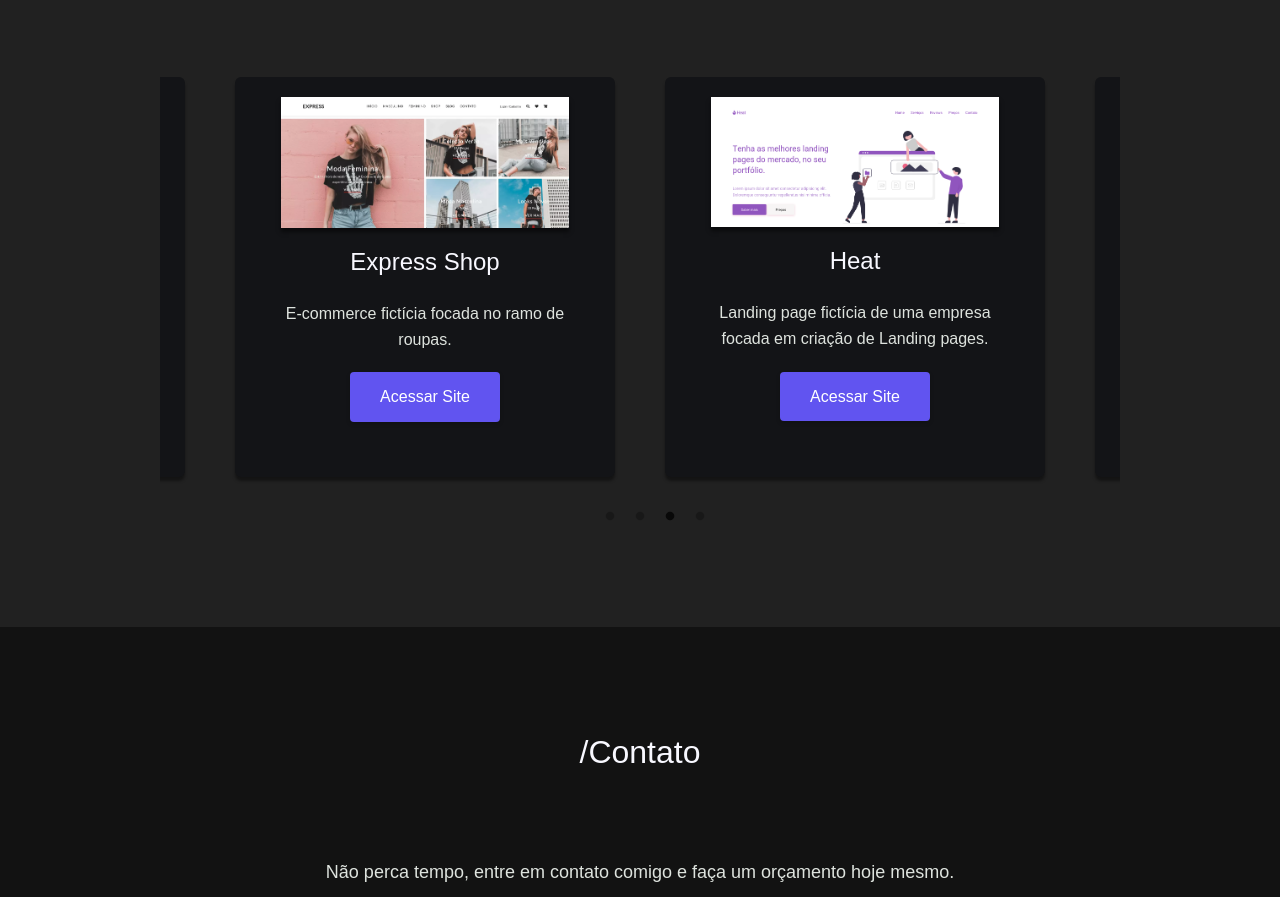
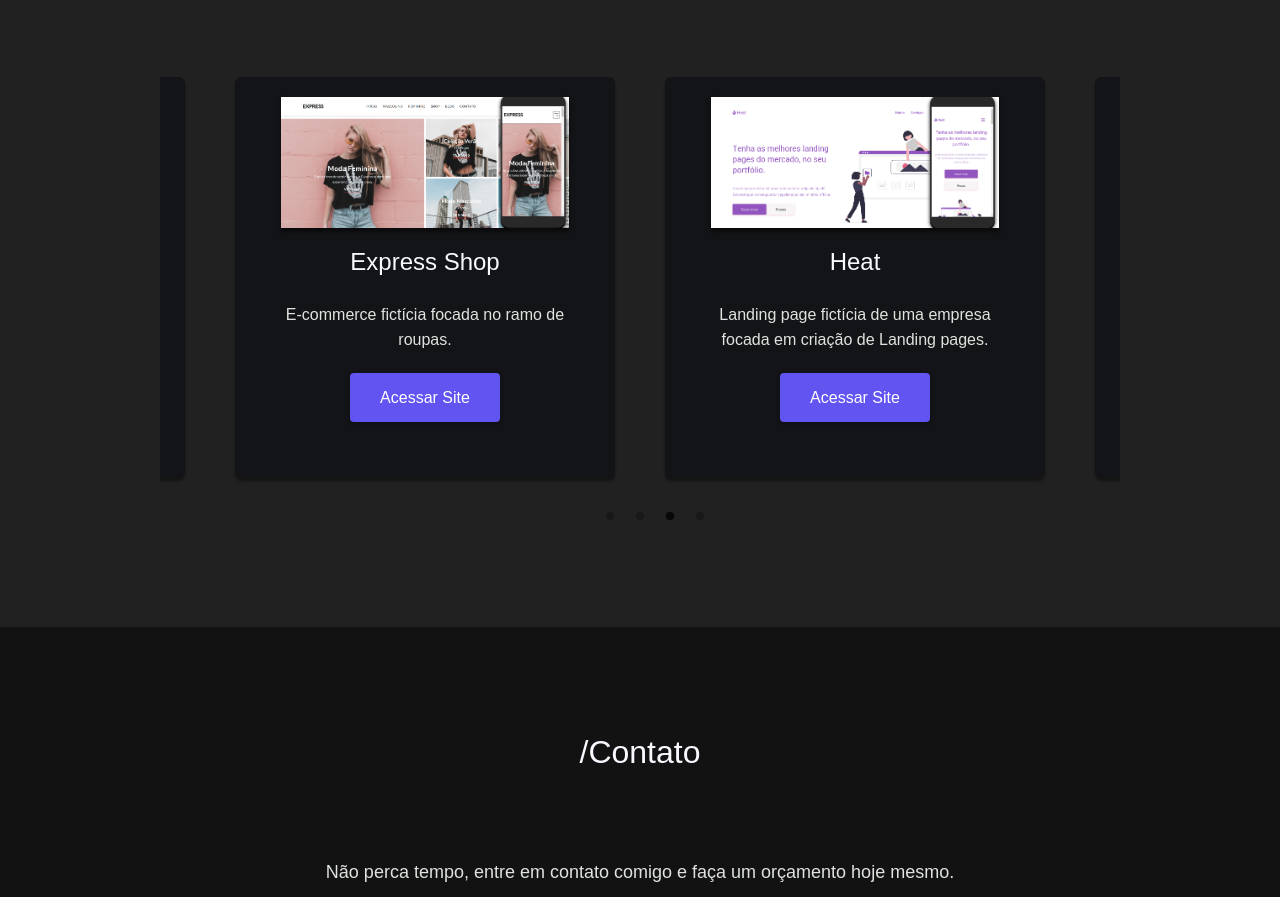
Before and after one commit to devsfe/Personal-portfolio, a plain HTML site: page index.html in a window 1280 px wide. Shown: the part 2589-3486 px from the top of the page. Drawn offline with nearby package versions, Linux system fonts and the light colour scheme.

Commit message:
Atualizaçao imagens sites

```diff
--- a/index.html
+++ b/index.html
@@ -96,17 +96,17 @@
                     <p class="img__description">Website focado no ramo imiliário com um lindo design e alta performance. <br><a href="https://fortune-imobiliaria.netlify.app/" class="img__btn">Acessar Site</a></p>
                 </div>
                 <div class="img__container">
-                    <img src="assets/images/express-shop.webp" alt="" class="img">
+                    <img src="assets/images/express.png" alt="" class="img">
                     <h3 class="img__title">Express Shop</h3>
                     <p class="img__description">E-commerce fictícia focada no ramo de roupas. <br><a href="https://expresshop.netlify.app/" class="img__btn">Acessar Site</a></p>
                 </div>
                 <div class="img__container">
-                    <img src="assets/images/heat-page.png" alt="" class="img">
+                    <img src="assets/images/heat.png" alt="" class="img">
                     <h3 class="img__title">Heat</h3>
                     <p class="img__description">Landing page fictícia de uma empresa focada em criação de Landing pages. <br><a href="https://heatpage.netlify.app/" class="img__btn">Acessar Site</a></p>
                 </div>
                 <div class="img__container">
-                    <img src="assets/images/next-bar.webp" alt="" class="img">
+                    <img src="assets/images/nextbar.png" alt="" class="img">
                     <h3 class="img__title">Next Bar</h3>
                     <p class="img__description">Site com a temática bar, construido usando apenas Html, CSS & Figma. <br><a href="https://nextbar.netlify.app/" class="img__btn">Acessar Site</a></p>
                 </div>
```
Also changed, not shown: assets/images/express.png (added), assets/images/heat.png (added), assets/images/nextbar.png (added).
